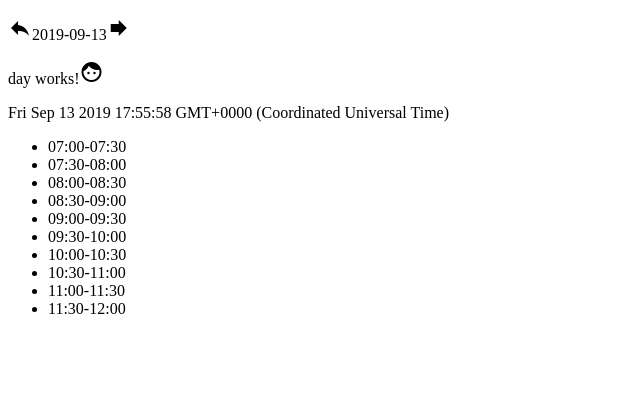
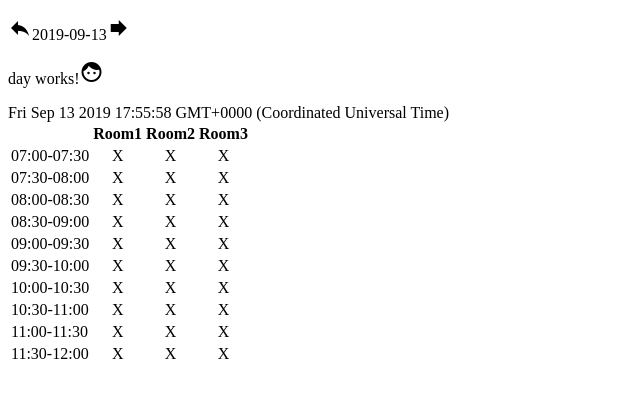
Before and after one commit to imrehorv/roombooking, an Angular app: page /days in a window 1280 px wide. Shown: the top 398 px of the page, without its empty margins (0-640 px from the left). Built offline with nearby package versions, Linux system fonts and the light colour scheme.

Commit message:
model updated

```diff
--- a/src/app/day/day.component.html
+++ b/src/app/day/day.component.html
@@ -1,5 +1,12 @@
 <p>day works!<i class="material-icons orange600">face</i></p>
 {{selecteddate}}
-<ul>
-    <li *ngFor="let row of rows">{{row.startdate | date:'hh:mm'}}-{{row.enddate | date:'hh:mm'}}</li>
-</ul>
+<table>
+    <tr>
+        <th></th>
+        <th *ngFor="let room of rooms">{{room}}</th>
+    </tr>
+    <tr *ngFor="let row of bookings.rows">
+        <td>{{row.startdate | date:'hh:mm'}}-{{row.enddate | date:'hh:mm'}}</td>
+        <td *ngFor="let room of rooms" align="center">X</td>
+    </tr>
+</table>
--- a/src/app/day/day.component.ts
+++ b/src/app/day/day.component.ts
@@ -1,5 +1,6 @@
 import { Component, OnInit, Input, SimpleChanges, SimpleChange, OnChanges } from '@angular/core';
 import { Row } from '../irow';
+import { Bookings } from '../ibookings';
 
 @Component({
   selector: 'rb-day',
@@ -11,7 +12,7 @@ export class DayComponent implements OnChanges, OnInit {
   @Input()
   selecteddate: Date;
   rooms: String[];
-  rows: Row[];
+  bookings: Bookings;
 
   constructor() { }
 
@@ -26,26 +27,27 @@ export class DayComponent implements OnChanges, OnInit {
 
   initModel(currentValue: Date) {
     this.rooms = ['Room1', 'Room2', 'Room3'];
-    let date=this.getDate(this.selecteddate);
-    this.rows=[];
+    let date = this.getDate(this.selecteddate);
+    let version=0;
+    let rows:Row[]=[];
+    this.bookings = {version,rows};
 
     date.setHours(7);
     console.log(`date:${date}`);
-    for (let i=0;i<10;i++)
-    {
-      let startdate:Date=date;
-      let enddate:Date=this.getDatePlus30Min(date);
-      let rooms=['','',''];
-      let row:Row={startdate,enddate,rooms};
-      date=this.getDatePlus30Min(date);
+    for (let i = 0; i < 10; i++) {
+      let startdate: Date = date;
+      let enddate: Date = this.getDatePlus30Min(date);
+      let rooms = ['', '', ''];
+      let row: Row = { startdate, enddate, rooms };
+      date = this.getDatePlus30Min(date);
       console.log(`date:${date} row:${JSON.stringify(row)}`);
-      this.rows.push(row);
+      rows.push(row);
     }
   }
   getDatePlus30Min(date: Date): Date {
-    let hours=date.getHours();
-    let minutes=date.getMinutes();
-    let result=this.getDate(date);
+    let hours = date.getHours();
+    let minutes = date.getMinutes();
+    let result = this.getDate(date);
     result.setHours(hours);
     result.setMinutes(minutes);
     result.setTime(result.getTime() + (30 * 60 * 1000));
@@ -53,7 +55,7 @@ export class DayComponent implements OnChanges, OnInit {
   }
 
   getDate(date: Date): Date {
-    let result=new Date();
+    let result = new Date();
     result.setDate(date.getDate());
     result.setHours(0);
     result.setMinutes(0);
--- /dev/null
+++ b/src/app/ibookings.ts
@@ -0,0 +1,6 @@
+import { Row } from './irow';
+
+export interface Bookings {
+    version:number;
+    rows:Row[];
+}
--- a/src/app/irow.ts
+++ b/src/app/irow.ts
@@ -1,5 +1,5 @@
 export interface Row {
-    startdate : Date,
+    startdate: Date,
     enddate: Date,
     rooms: string[]
 }
```
